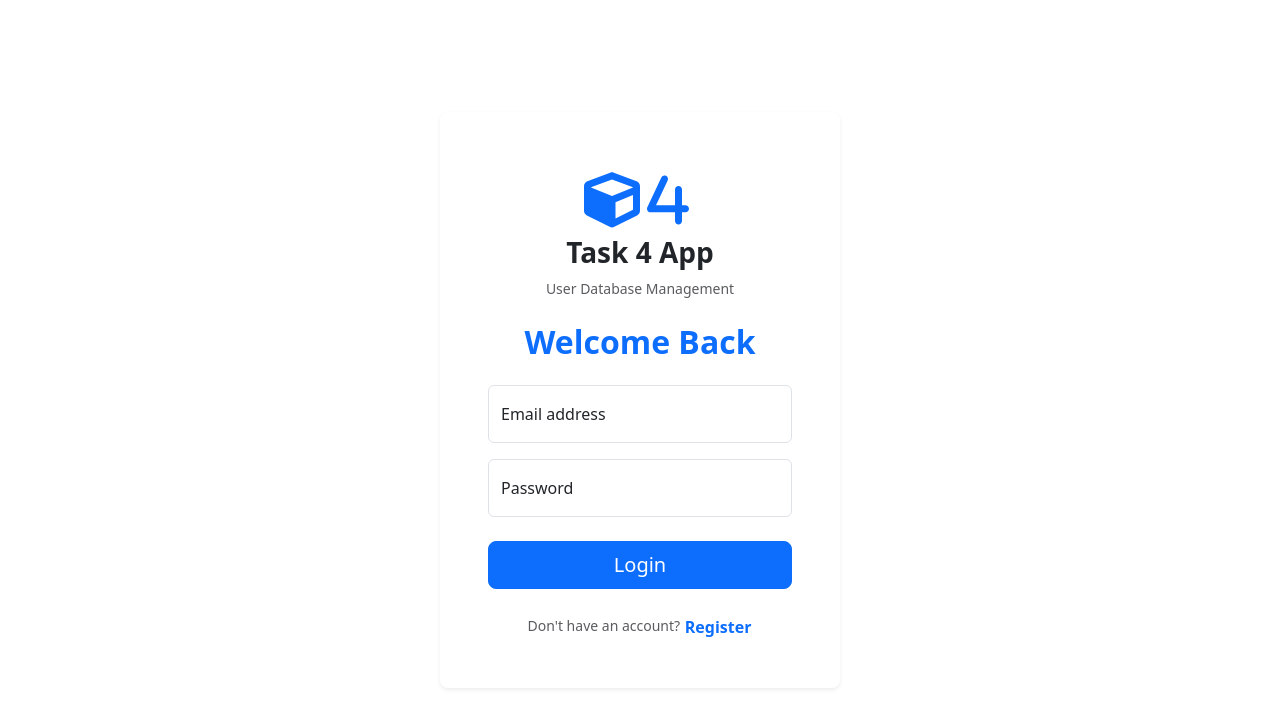
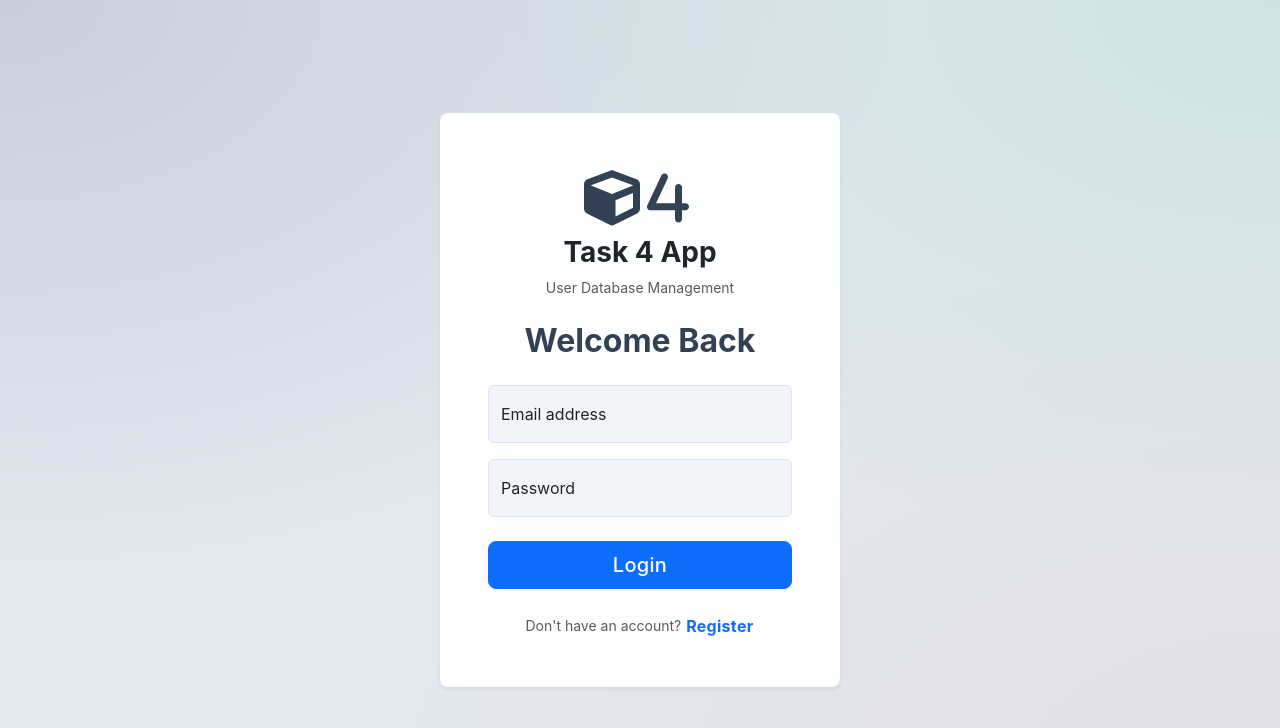
Before and after one commit to Ahmedok/internship-task4, a React (Vite) app in the folder client/: page /login in a window 1280 px wide. Shown: the top 728 px of the page. Built offline with nearby package versions, Linux system fonts and the light colour scheme.

Commit message:
style: Interesting colors added, defaults overwritten, tiny bit of glassmorphism added

```diff
--- a/client/src/components/UserTable.tsx
+++ b/client/src/components/UserTable.tsx
@@ -157,9 +157,12 @@ export default function UserTable() {
     };
 
     return (
-        <div className="d-flex flex-column min-vh-100 bg-light">
+        <div className="d-flex flex-column min-vh-100">
             {/* 1. Navbar */}
-            <nav className="navbar navbar-expand-lg navbar-dark bg-primary shadow-sm mb-4">
+            <nav
+                className="navbar navbar-expand-lg navbar-dark mb-4"
+                style={{ background: 'linear-gradient(135deg, #1e293b 0%, #334155 100%)' }}
+            >
                 <div className="container">
                     <span className="navbar-brand fw-bold fs-4">
                         <FaShield /> AdminPanel{' '}
--- /dev/null
+++ b/client/src/index.css
@@ -0,0 +1,90 @@
+:root {
+    /* --- Color Palette (Slate / Corporate) --- */
+    --bs-primary: #334155; /* Slate 700 - main corporate color */
+    --bs-primary-rgb: 51, 65, 85;
+
+    --bs-success: #10b981; /* Emerald 500 - soft success */
+    --bs-danger: #f43f5e; /* Rose 500 - soft error */
+    --bs-warning: #f59e0b; /* Amber 500 - warning */
+
+    --bs-body-bg: #f1f5f9; /* Slate 100 - base background */
+}
+
+/* --- Mesh Gradient Background --- */
+body {
+    font-family:
+        'Inter',
+        system-ui,
+        -apple-system,
+        sans-serif;
+    min-height: 100vh;
+
+    /* Complex gradient creating depth without being distracting */
+    background-color: #e2e8f0;
+    background-image:
+        radial-gradient(at 0% 0%, rgba(51, 65, 85, 0.15) 0px, transparent 50%),
+        radial-gradient(at 100% 0%, rgba(16, 185, 129, 0.1) 0px, transparent 50%),
+        radial-gradient(at 100% 100%, rgba(244, 63, 94, 0.05) 0px, transparent 50%);
+    background-attachment: fixed; /* Background stays fixed on scroll */
+}
+
+/* --- UI Polish --- */
+
+/* Cards with subtle glassmorphism effect */
+.card {
+    backdrop-filter: blur(10px);
+    background-color: rgba(255, 255, 255, 0.95); /* Almost white with slight transparency */
+    border: 1px solid rgba(255, 255, 255, 0.5);
+}
+
+/* Removed default Bootstrap shadow, added custom soft shadow */
+.btn {
+    border-radius: 6px;
+    font-weight: 500;
+    letter-spacing: 0.3px;
+}
+
+/* Focus states for accessibility (probably not needed, but why not?) */
+.btn:focus,
+.form-control:focus,
+.form-check-input:focus {
+    outline: 2px solid var(--bs-primary);
+    outline-offset: 2px;
+    box-shadow: 0 0 0 0.2rem rgba(51, 65, 85, 0.25);
+}
+
+/* Table: made rows more spacious */
+.table td,
+.table th {
+    padding-top: 1rem;
+    padding-bottom: 1rem;
+}
+
+/* Table hover effect */
+.table-hover tbody tr:hover {
+    background-color: rgba(51, 65, 85, 0.05);
+}
+
+/* Checkboxes: made them larger and more noticeable */
+.form-check-input {
+    width: 1.2em;
+    height: 1.2em;
+    margin-top: 0.2em;
+    cursor: pointer;
+    border: 2px solid #cbd5e1;
+}
+
+.form-check-input:checked {
+    background-color: var(--bs-primary);
+    border-color: var(--bs-primary);
+}
+
+.form-check-input:hover:not(:disabled) {
+    border-color: var(--bs-primary);
+}
+
+/* Loading spinner color override */
+.spinner-border {
+    border-color: currentColor;
+    border-right-color: transparent;
+}
--- a/client/src/main.tsx
+++ b/client/src/main.tsx
@@ -2,7 +2,7 @@ import { StrictMode } from 'react';
 import { createRoot } from 'react-dom/client';
 import App from './App.tsx';
 import 'bootstrap/dist/css/bootstrap.min.css';
-// import './index.css';
+import './index.css';
 
 const rootElement = document.getElementById('root');
 
```
